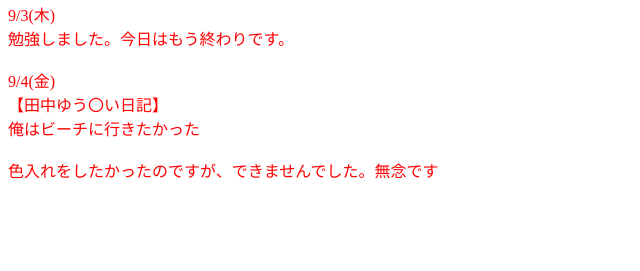
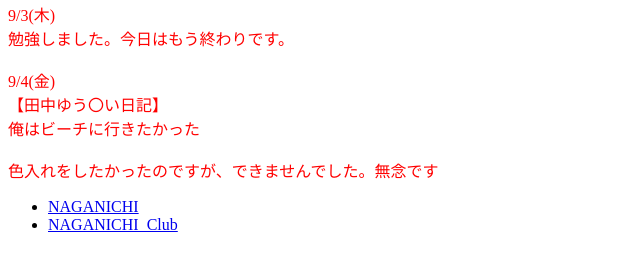
Before and after one commit to naganondkagakubu/naganondkagakubu.github.io, a plain HTML site: page index.html in a window 1280 px wide. Shown: the part 87-358 px from the top of the page, without its empty margins (0-640 px from the left). Drawn offline with Linux system fonts and the light colour scheme.

Commit message:
9/444444

```diff
--- a/index.html
+++ b/index.html
@@ -10,5 +10,9 @@
     <p>9/3(木)　<br> 勉強しました。今日はもう終わりです。<br><br>
     9/4(金)　<br> 【田中ゆう〇い日記】<br>俺はビーチに行きたかった
     <br><br> 色入れをしたかったのですが、できませんでした。無念です</p>
+    <ul>
+        <li><a href= "https://www.nagano-nichidai.ed.jp/" >NAGANICHI</a></li>
+        <li><a href= "https://www.nagano-nichidai.ed.jp/club-activities/" >NAGANICHI_Club</a></li>
+    </ul>
 </body>
 </html>
```
